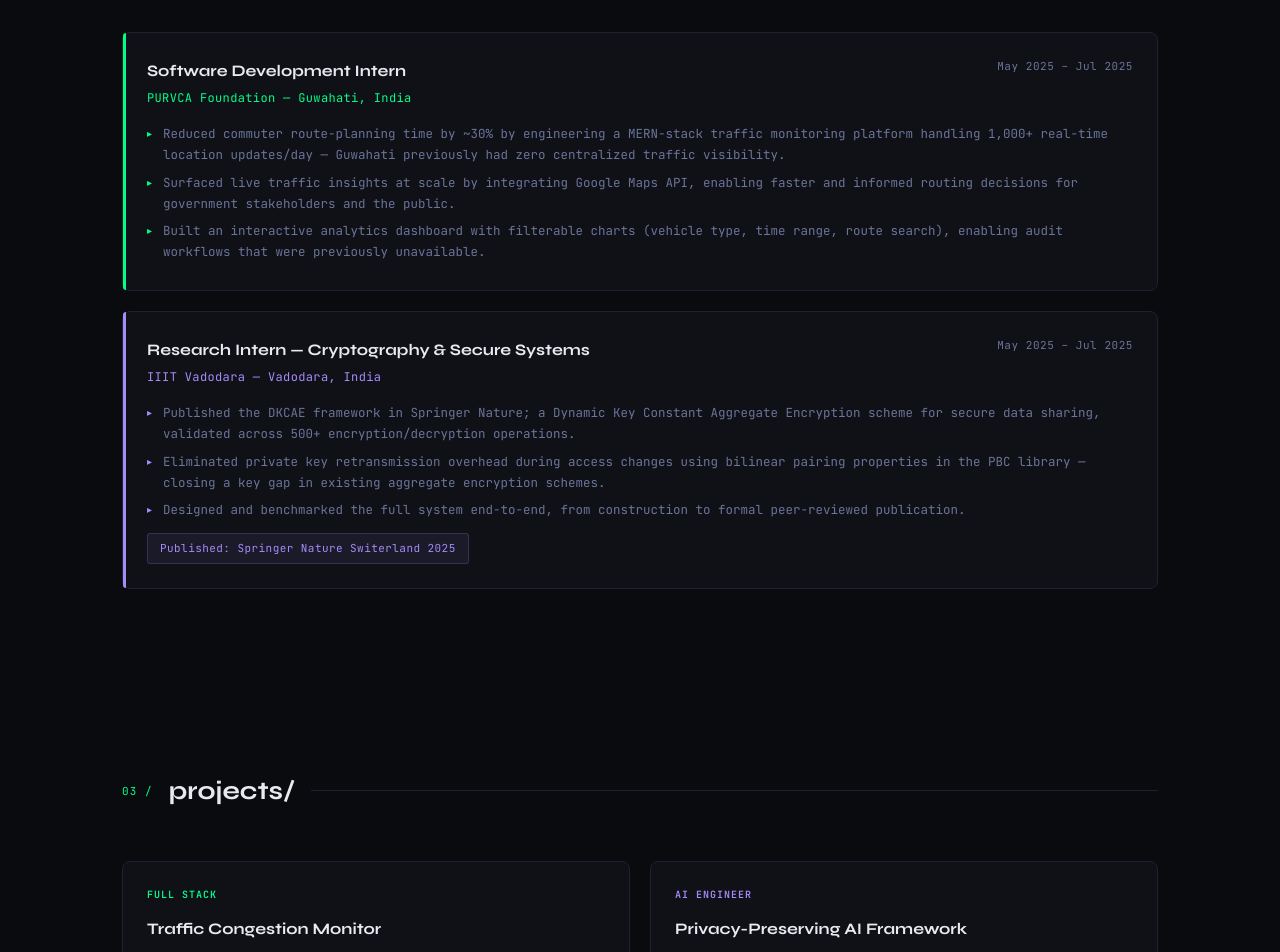
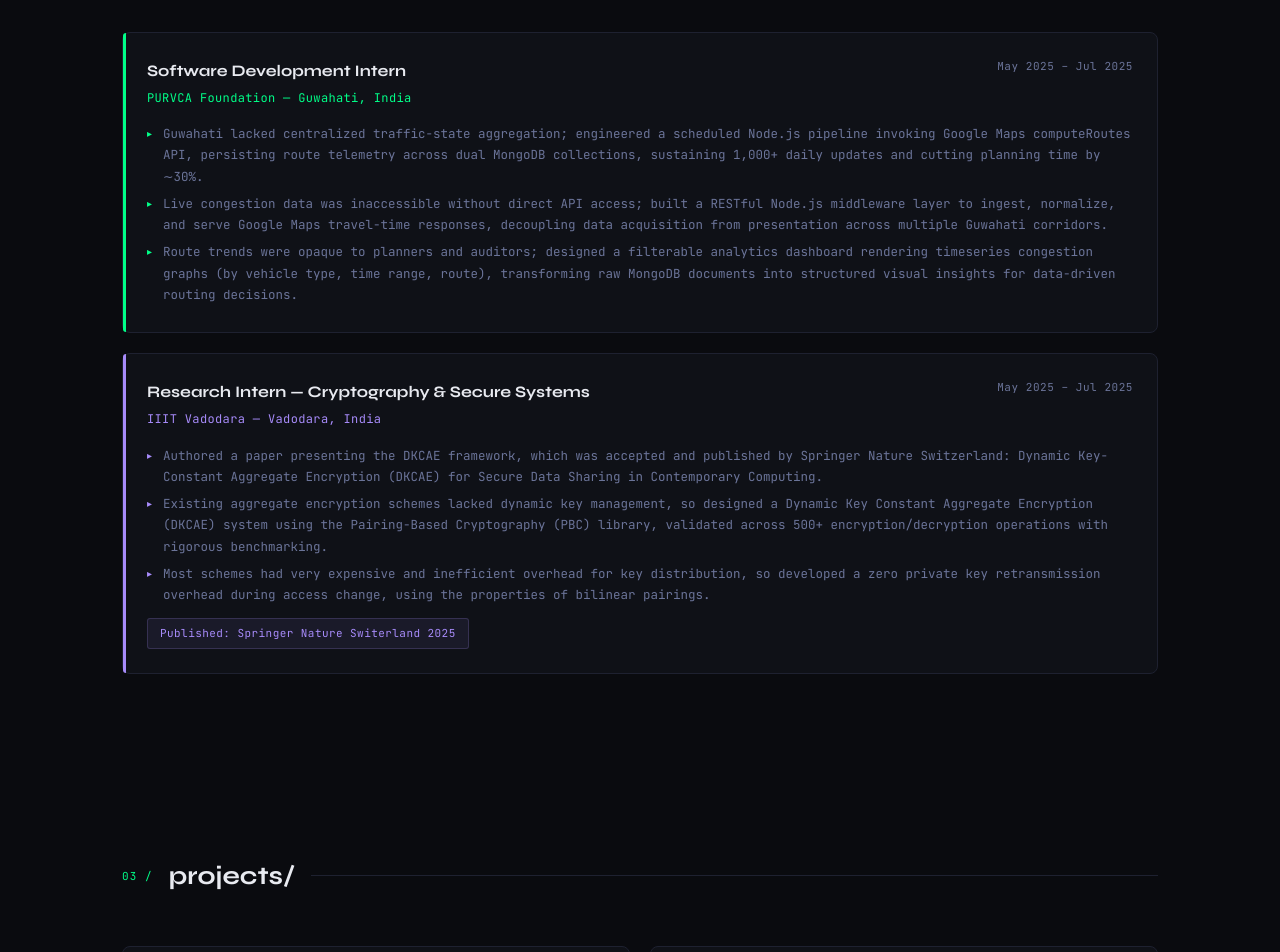
Before and after one commit to InaratHussain/portfolio, a React (Vite) app: page / in a window 1280 px wide. Shown: the part 1540-2492 px from the top of the page. Built offline with nearby package versions, Linux system fonts and the light colour scheme.

Commit message:
changed styles

```diff
--- a/src/components/Projects.module.css
+++ b/src/components/Projects.module.css
@@ -45,7 +45,7 @@
 .stack { display: flex; flex-wrap: wrap; gap: 6px; margin-top: auto; }
 .tag {
   font-size: 10px;
-  color: var(--muted);
+  color: var(--white);
   padding: 2px 8px;
   border: 1px solid var(--border);
   border-radius: 2px;
--- a/src/data/portfolio.js
+++ b/src/data/portfolio.js
@@ -2,7 +2,7 @@
   name: 'Inarat Hussain',
   email: 'inarathussain.work@gmail.com',
   github: 'https://github.com/InaratHussain',
-  linkedin: 'linkedin.com/in/inarat-hussain-612194270/',
+  linkedin: 'https://www.linkedin.com/in/inarat-hussain-612194270/',
   leetcode: 'https://leetcode.com/u/Inu_Minu/',
   paper: 'https://link.springer.com/chapter/10.1007/978-3-032-13714-2_12',
   resume: 'https://drive.google.com/file/d/1RGHRMF9KsCvKtItAnJW4UUruosMflAvP/view?usp=sharing',
@@ -27,9 +27,9 @@
     org: 'PURVCA Foundation — Guwahati, India',
     date: 'May 2025 – Jul 2025',
     bullets: [
-      'Reduced commuter route-planning time by ~30% by engineering a MERN-stack traffic monitoring platform handling 1,000+ real-time location updates/day — Guwahati previously had zero centralized traffic visibility.',
-      'Surfaced live traffic insights at scale by integrating Google Maps API, enabling faster and informed routing decisions for government stakeholders and the public.',
-      'Built an interactive analytics dashboard with filterable charts (vehicle type, time range, route search), enabling audit workflows that were previously unavailable.',
+      'Guwahati lacked centralized traffic-state aggregation; engineered a scheduled Node.js pipeline invoking Google Maps computeRoutes API, persisting route telemetry across dual MongoDB collections, sustaining 1,000+ daily updates and cutting planning time by ∼30%.',
+      'Live congestion data was inaccessible without direct API access; built a RESTful Node.js middleware layer to ingest, normalize, and serve Google Maps travel-time responses, decoupling data acquisition from presentation across multiple Guwahati corridors.',
+      'Route trends were opaque to planners and auditors; designed a filterable analytics dashboard rendering timeseries congestion graphs (by vehicle type, time range, route), transforming raw MongoDB documents into structured visual insights for data-driven routing decisions.',
     ],
     pubLink: null,
   },
@@ -40,9 +40,9 @@
     org: 'IIIT Vadodara — Vadodara, India',
     date: 'May 2025 – Jul 2025',
     bullets: [
-      'Published the DKCAE framework in Springer Nature; a Dynamic Key Constant Aggregate Encryption scheme for secure data sharing, validated across 500+ encryption/decryption operations.',
-      'Eliminated private key retransmission overhead during access changes using bilinear pairing properties in the PBC library — closing a key gap in existing aggregate encryption schemes.',
-      'Designed and benchmarked the full system end-to-end, from construction to formal peer-reviewed publication.',
+      'Authored a paper presenting the DKCAE framework, which was accepted and published by Springer Nature Switzerland: Dynamic Key-Constant Aggregate Encryption (DKCAE) for Secure Data Sharing in Contemporary Computing.',
+      'Existing aggregate encryption schemes lacked dynamic key management, so designed a Dynamic Key Constant Aggregate Encryption (DKCAE) system using the Pairing-Based Cryptography (PBC) library, validated across 500+ encryption/decryption operations with rigorous benchmarking.',
+      'Most schemes had very expensive and inefficient overhead for key distribution, so developed a zero private key retransmission overhead during access change, using the properties of bilinear pairings.',
     ],
     pubLink: 'https://link.springer.com/chapter/10.1007/978-3-032-13714-2_12',
   },
@@ -74,7 +74,7 @@
   {
     id: 'privacy-ai',
     kind: 'ai',
-    kindLabel: 'AI ENGINEER',
+    kindLabel: 'AI/ML',
     title: 'Privacy-Preserving AI Framework',
     desc: 'LLM chatbots risk leaking sensitive user data. Built a layered sanitization pipeline using GLiNER, Llama 3, Qwen 2.5, and DeepSeek-R1 achieving 97% intent preservation.',
     metrics: ['97% intent preserved', '82.3% recall', '1,200+ samples'],
```
